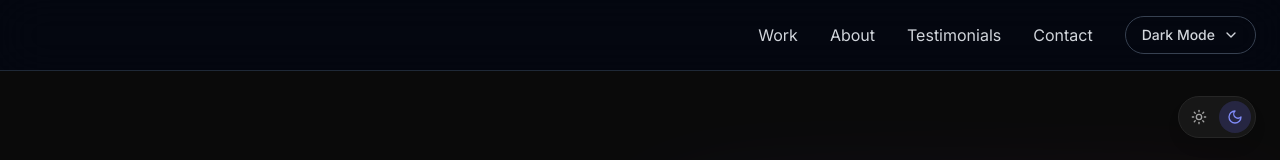
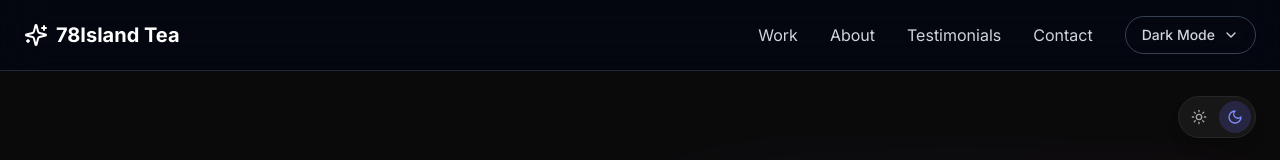
Before and after one commit to mujiyantoo/trilyuner, a React (Create React App) app in the folder frontend/: page /dark-mode in a window 1280 px wide. Shown: the top 160 px of the page. Built offline with nearby package versions, Linux system fonts and the light colour scheme; a web font is replaced by a local one.

Commit message:
feat: add 78Island Tea home link to portfolio pages

```diff
--- a/frontend/src/components/common/GlobalNav.jsx
+++ b/frontend/src/components/common/GlobalNav.jsx
@@ -29,10 +29,10 @@ const GlobalNav = ({ variant = 'light' }) => {
       <div className="max-w-7xl mx-auto px-6 py-4">
         <div className="flex items-center justify-between">
           {/* Logo */}
-          {/* Logo removed per user request */}
-          <div className="flex items-center gap-2 font-bold text-xl opacity-0 pointer-events-none">
-            {/* Hidden placeholder to keep layout if needed, or just remove */}
-          </div>
+          <Link to="/" className="flex items-center gap-2 font-bold text-xl hover:opacity-80 transition-opacity">
+            <Sparkles className="w-6 h-6" />
+            <span>78Island Tea</span>
+          </Link>
 
           {/* Desktop Navigation */}
           <div className="hidden md:flex items-center gap-8">
@@ -65,8 +65,8 @@ const GlobalNav = ({ variant = 'light' }) => {
                         to={concept.path}
                         onClick={() => setIsDropdownOpen(false)}
                         className={`block px-4 py-3 transition-colors ${location.pathname === concept.path
-                            ? isDark ? 'bg-gray-800 text-white' : 'bg-gray-100 text-gray-900'
-                            : isDark ? 'hover:bg-gray-800/50' : 'hover:bg-gray-50'
+                          ? isDark ? 'bg-gray-800 text-white' : 'bg-gray-100 text-gray-900'
+                          : isDark ? 'hover:bg-gray-800/50' : 'hover:bg-gray-50'
                           }`}
                       >
                         <p className="font-medium text-sm">{concept.trend}</p>
```
